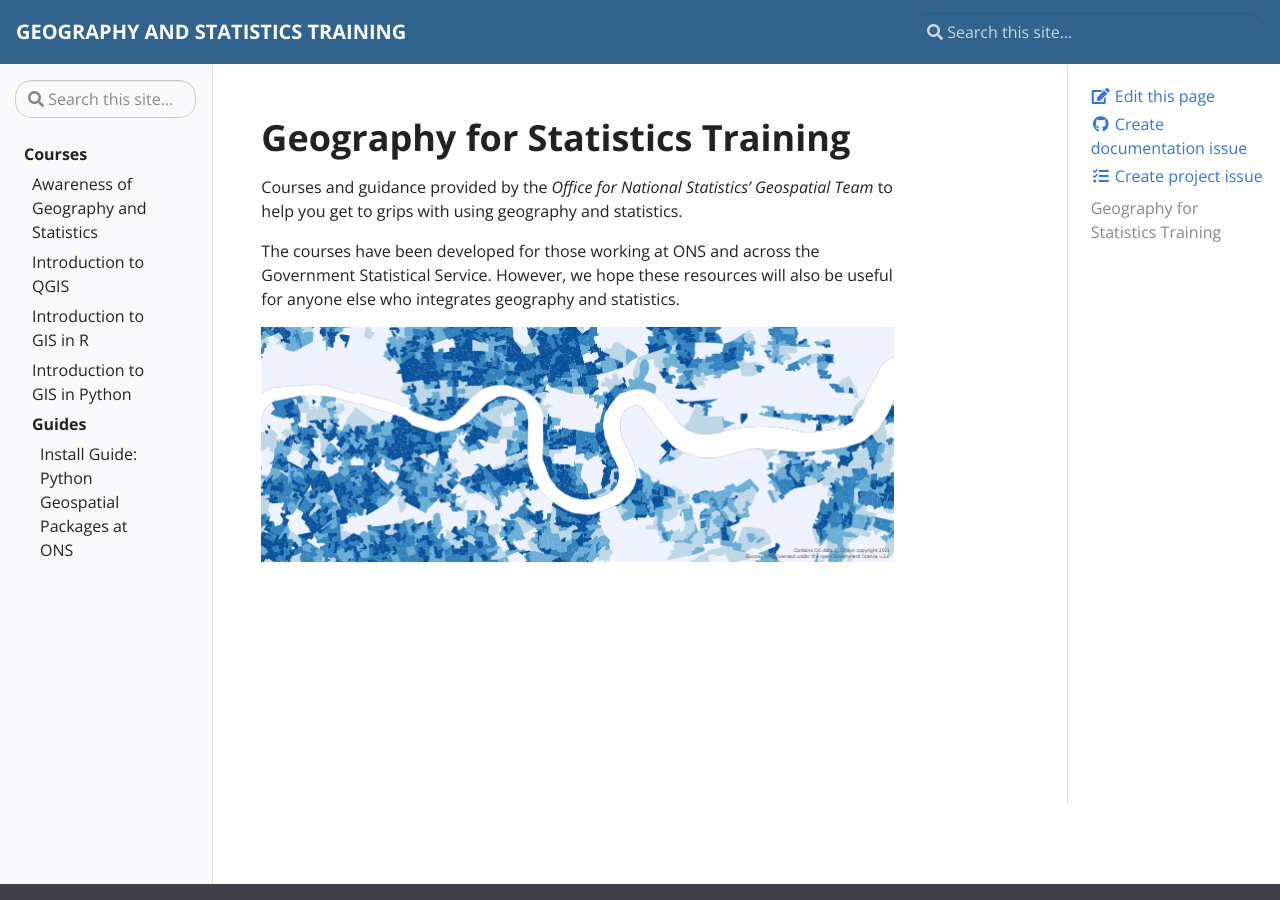
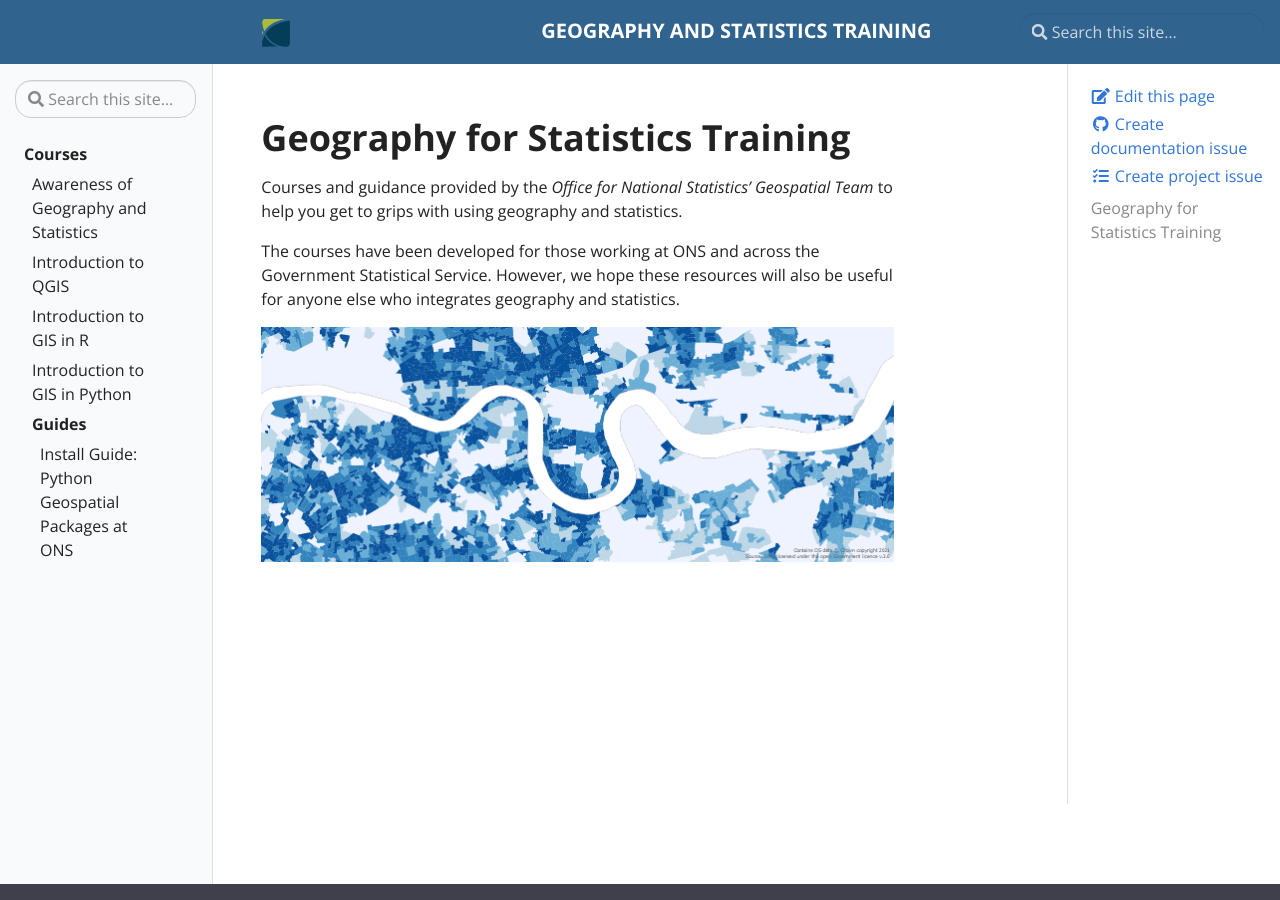
Before and after one commit to ONSgeo/geospatial-training, a Jekyll site: the page built from pages/index.md, in a window 1280 px wide and 900 px high. Built offline with Jekyll 4.4.1, drawn with Linux system fonts in a browser that asks for light colours.

Commit message:
update site logo

```diff
--- a/_includes/header.html
+++ b/_includes/header.html
@@ -1,7 +1,7 @@
 <header>
         <nav class="js-navbar-scroll navbar navbar-expand navbar-dark flex-column flex-md-row td-navbar">
         <a class="navbar-brand" href="{{ site.baseurl }}/">
-            <span class="navbar-logo"></span><span class="text-uppercase font-weight-bold">{{ site.title }}</span>
+            <span class="navbar-logo"></span>{% include logo.svg %}<span class="text-uppercase font-weight-bold">{{ site.title }}</span>
 	</a>
 	<div class="td-navbar-nav-scroll ml-md-auto" id="main_navbar">
 		<ul class="navbar-nav mt-2 mt-lg-0">{% if site.repo %}
```
Also changed, not shown: _includes/logo.svg (added).
